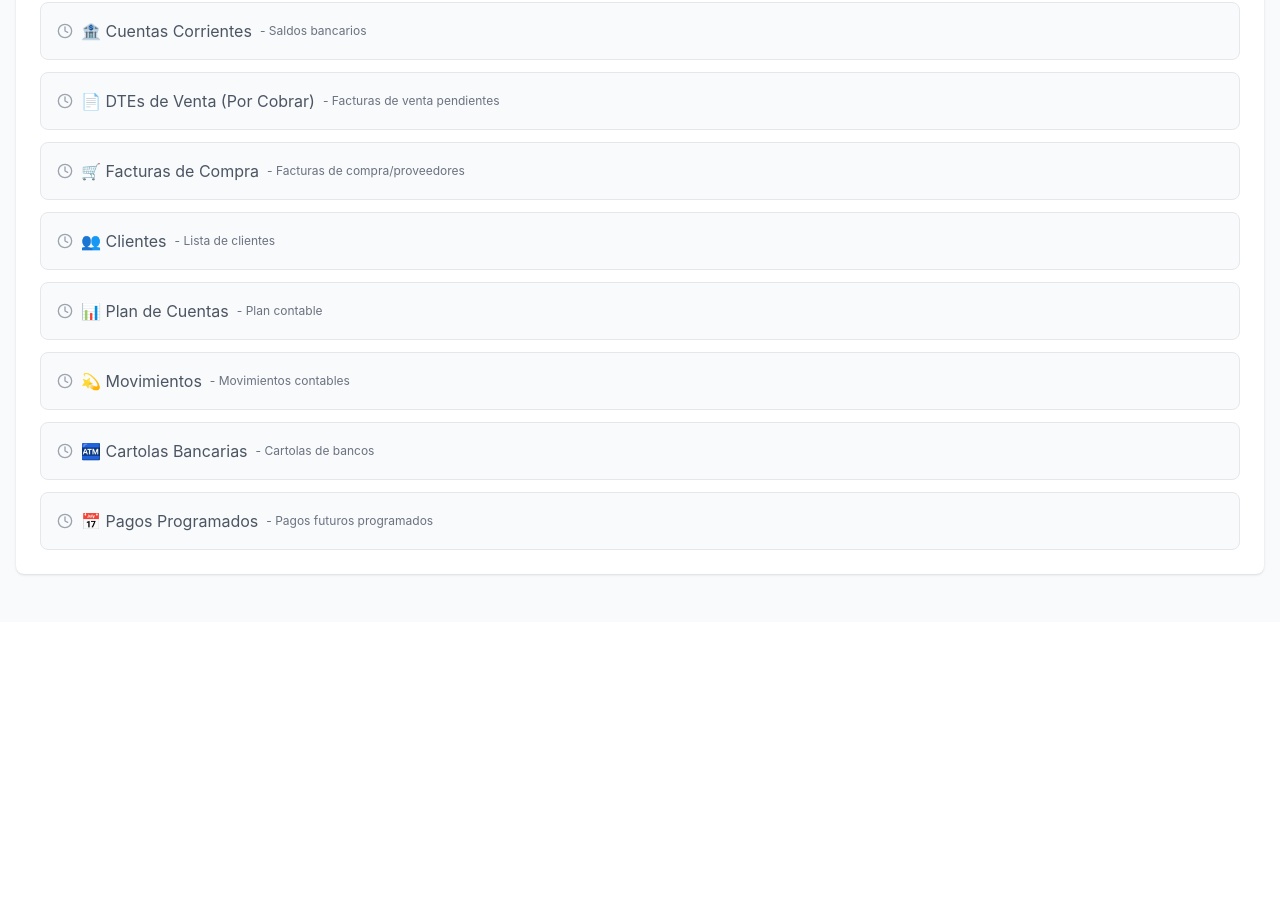
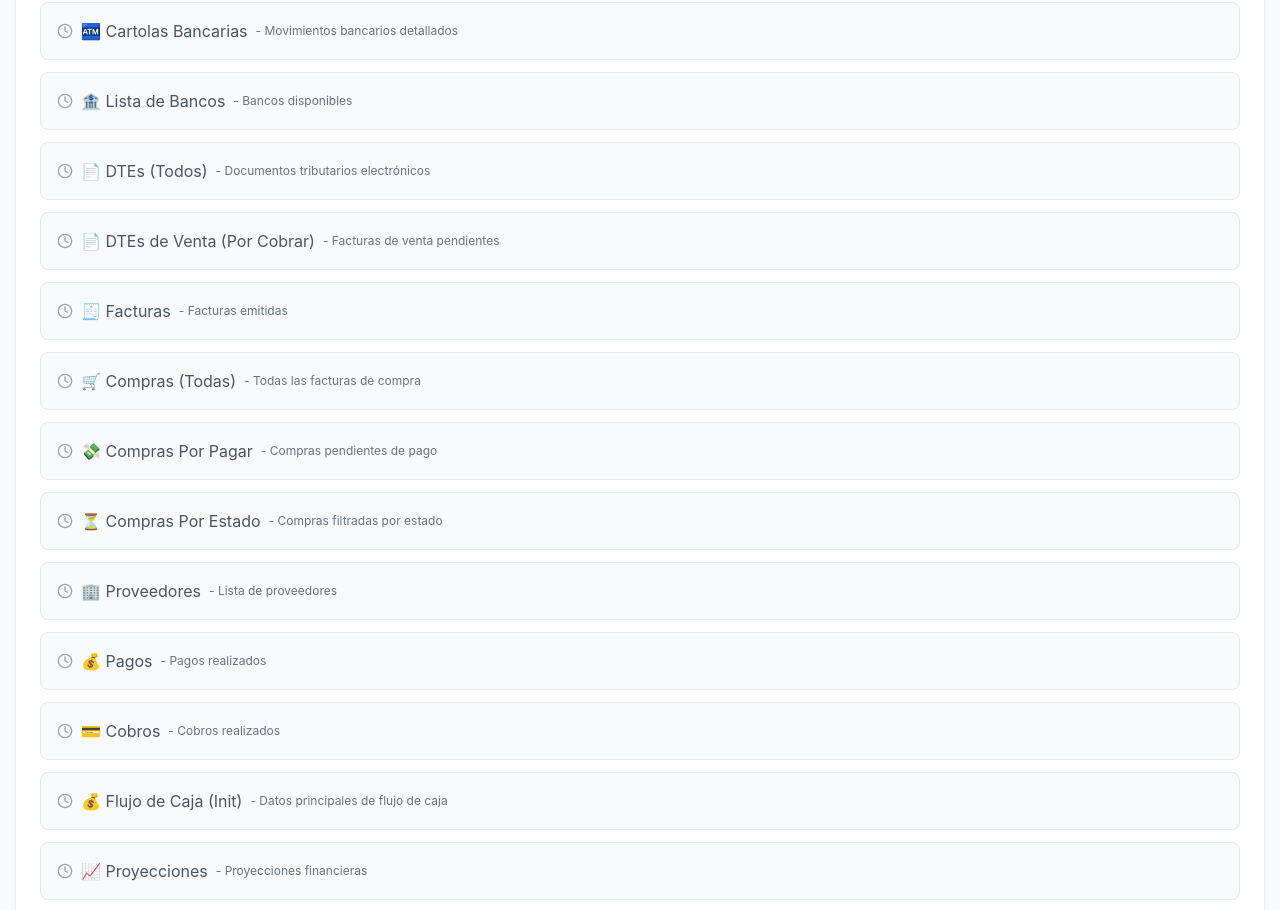
Before and after one commit to Grupo-PGV/dashboard-financiero, a React (Create React App) app: page / in a window 1280 px wide. Shown: the part 1883-2793 px from the top of the page. Before the commit the page ends 2505 px from the top, so only its background shows below. Built offline with nearby package versions, Linux system fonts and the light colour scheme.

Commit message:
Update ChipaxDebugger.jsx

```diff
--- a/src/components/ChipaxDebugger.jsx
+++ b/src/components/ChipaxDebugger.jsx
@@ -11,7 +11,7 @@ const ChipaxDebugger = () => {
   const [testing, setTesting] = useState(false);
   const [selectedEndpoint, setSelectedEndpoint] = useState('all');
 
-  // Lista de endpoints a probar
+  // Lista de endpoints a probar (basado en documentación oficial)
   const endpoints = [
     {
       id: 'token',
@@ -19,59 +19,145 @@ const ChipaxDebugger = () => {
       description: 'Verificar autenticación',
       test: () => chipaxService.getChipaxToken()
     },
+    // === SALDOS Y CUENTAS BANCARIAS ===
     {
-      id: 'flujo-caja',
+      id: 'cuentas-corrientes',
+      name: '🏦 Cuentas Corrientes',
+      description: 'Saldos bancarios principales',
+      test: () => chipaxService.fetchFromChipax('/cuentas_corrientes')
+    },
+    {
+      id: 'cartolas',
+      name: '🏧 Cartolas Bancarias',
+      description: 'Movimientos bancarios detallados',
+      test: () => chipaxService.fetchFromChipax('/cartolas')
+    },
+    {
+      id: 'bancos',
+      name: '🏦 Lista de Bancos',
+      description: 'Bancos disponibles',
+      test: () => chipaxService.fetchFromChipax('/bancos')
+    },
+    // === FACTURAS Y DOCUMENTOS ===
+    {
+      id: 'dtes',
+      name: '📄 DTEs (Todos)',
+      description: 'Documentos tributarios electrónicos',
+      test: () => chipaxService.fetchFromChipax('/dtes')
+    },
+    {
+      id: 'dtes-venta',
+      name: '📄 DTEs de Venta (Por Cobrar)',
+      description: 'Facturas de venta pendientes',
+      test: () => chipaxService.fetchFromChipax('/dtes?porCobrar=1')
+    },
+    {
+      id: 'facturas',
+      name: '🧾 Facturas',
+      description: 'Facturas emitidas',
+      test: () => chipaxService.fetchFromChipax('/facturas')
+    },
+    // === COMPRAS Y PROVEEDORES ===
+    {
+      id: 'compras-todas',
+      name: '🛒 Compras (Todas)',
+      description: 'Todas las facturas de compra',
+      test: () => chipaxService.fetchFromChipax('/compras')
+    },
+    {
+      id: 'compras-por-pagar',
+      name: '💸 Compras Por Pagar',
+      description: 'Compras pendientes de pago',
+      test: () => chipaxService.fetchFromChipax('/compras?pagado=false')
+    },
+    {
+      id: 'compras-estado',
+      name: '⏳ Compras Por Estado',
+      description: 'Compras filtradas por estado',
+      test: () => chipaxService.fetchFromChipax('/compras?estado=por_pagar')
+    },
+    {
+      id: 'proveedores',
+      name: '🏢 Proveedores',
+      description: 'Lista de proveedores',
+      test: () => chipaxService.fetchFromChipax('/proveedores')
+    },
+    // === PAGOS Y COBROS ===
+    {
+      id: 'pagos',
+      name: '💰 Pagos',
+      description: 'Pagos realizados',
+      test: () => chipaxService.fetchFromChipax('/pagos')
+    },
+    {
+      id: 'cobros',
+      name: '💳 Cobros',
+      description: 'Cobros realizados',
+      test: () => chipaxService.fetchFromChipax('/cobros')
+    },
+    // === FLUJO DE CAJA Y PROYECCIONES ===
+    {
+      id: 'flujo-caja-init',
       name: '💰 Flujo de Caja (Init)',
       description: 'Datos principales de flujo de caja',
       test: () => chipaxService.fetchFromChipax('/flujo-caja/init')
     },
     {
-      id: 'cuentas-corrientes',
-      name: '🏦 Cuentas Corrientes',
-      description: 'Saldos bancarios',
-      test: () => chipaxService.fetchFromChipax('/cuentas-corrientes')
+      id: 'proyecciones',
+      name: '📈 Proyecciones',
+      description: 'Proyecciones financieras',
+      test: () => chipaxService.fetchFromChipax('/proyecciones')
     },
     {
-      id: 'dtes-venta',
-      name: '📄 DTEs de Venta (Por Cobrar)',
-      description: 'Facturas de venta pendientes',
-      test: () => chipaxService.fetchFromChipax('/dtes?porCobrar=1&page=1')
+      id: 'kpis',
+      name: '📊 KPIs',
+      description: 'Indicadores clave',
+      test: () => chipaxService.fetchFromChipax('/kpis')
     },
-    {
-      id: 'compras',
-      name: '🛒 Facturas de Compra',
-      description: 'Facturas de compra/proveedores',
-      test: () => chipaxService.fetchFromChipax('/compras?page=1')
-    },
+    // === CONFIGURACIÓN ===
     {
       id: 'clientes',
       name: '👥 Clientes',
       description: 'Lista de clientes',
-      test: () => chipaxService.fetchFromChipax('/clientes?page=1')
+      test: () => chipaxService.fetchFromChipax('/clientes')
     },
     {
-      id: 'cuentas',
-      name: '📊 Plan de Cuentas',
-      description: 'Plan contable',
-      test: () => chipaxService.fetchFromChipax('/cuentas')
+      id: 'productos',
+      name: '📦 Productos',
+      description: 'Catálogo de productos',
+      test: () => chipaxService.fetchFromChipax('/productos')
     },
     {
-      id: 'movimientos',
-      name: '💫 Movimientos',
-      description: 'Movimientos contables',
-      test: () => chipaxService.fetchFromChipax('/movimientos?page=1')
+      id: 'monedas',
+      name: '💱 Monedas',
+      description: 'Monedas disponibles',
+      test: () => chipaxService.fetchFromChipax('/monedas')
+    },
+    // === OTROS DOCUMENTOS ===
+    {
+      id: 'honorarios',
+      name: '🧾 Honorarios',
+      description: 'Boletas de honorarios',
+      test: () => chipaxService.fetchFromChipax('/honorarios')
     },
     {
-      id: 'cartolas',
-      name: '🏧 Cartolas Bancarias',
-      description: 'Cartolas de bancos',
-      test: () => chipaxService.fetchFromChipax('/flujo-caja/cartolas')
+      id: 'boletas-terceros',
+      name: '🧾 Boletas de Terceros',
+      description: 'Boletas de terceros',
+      test: () => chipaxService.fetchFromChipax('/boletas_terceros')
+    },
+    // === EXPERIMENTAL ===
+    {
+      id: 'empresas',
+      name: '🏢 Empresas',
+      description: 'Empresas disponibles',
+      test: () => chipaxService.fetchFromChipax('/empresas')
     },
     {
-      id: 'pagos-programados',
-      name: '📅 Pagos Programados',
-      description: 'Pagos futuros programados',
-      test: () => chipaxService.fetchFromChipax('/pagos-programados')
+      id: 'alertas',
+      name: '🔔 Alertas',
+      description: 'Alertas financieras',
+      test: () => chipaxService.fetchFromChipax('/alertas')
     }
   ];
 
```
